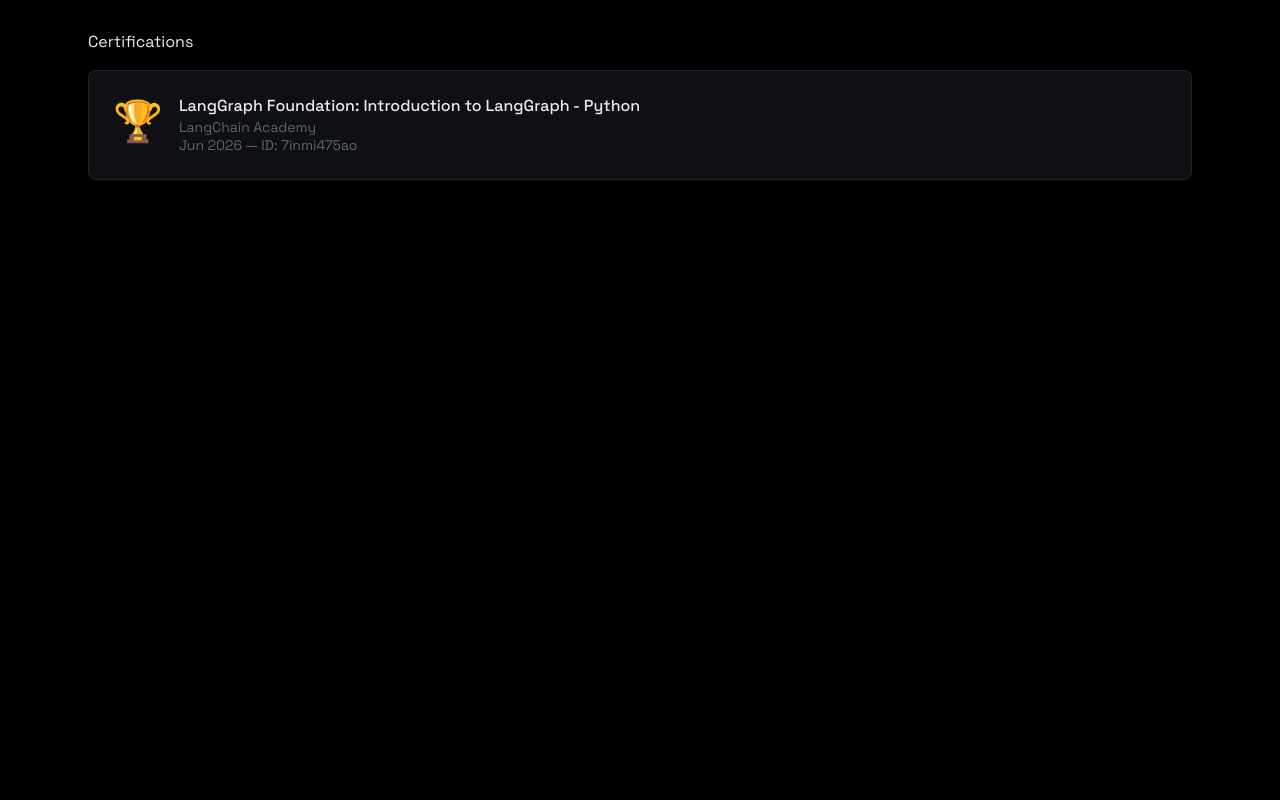
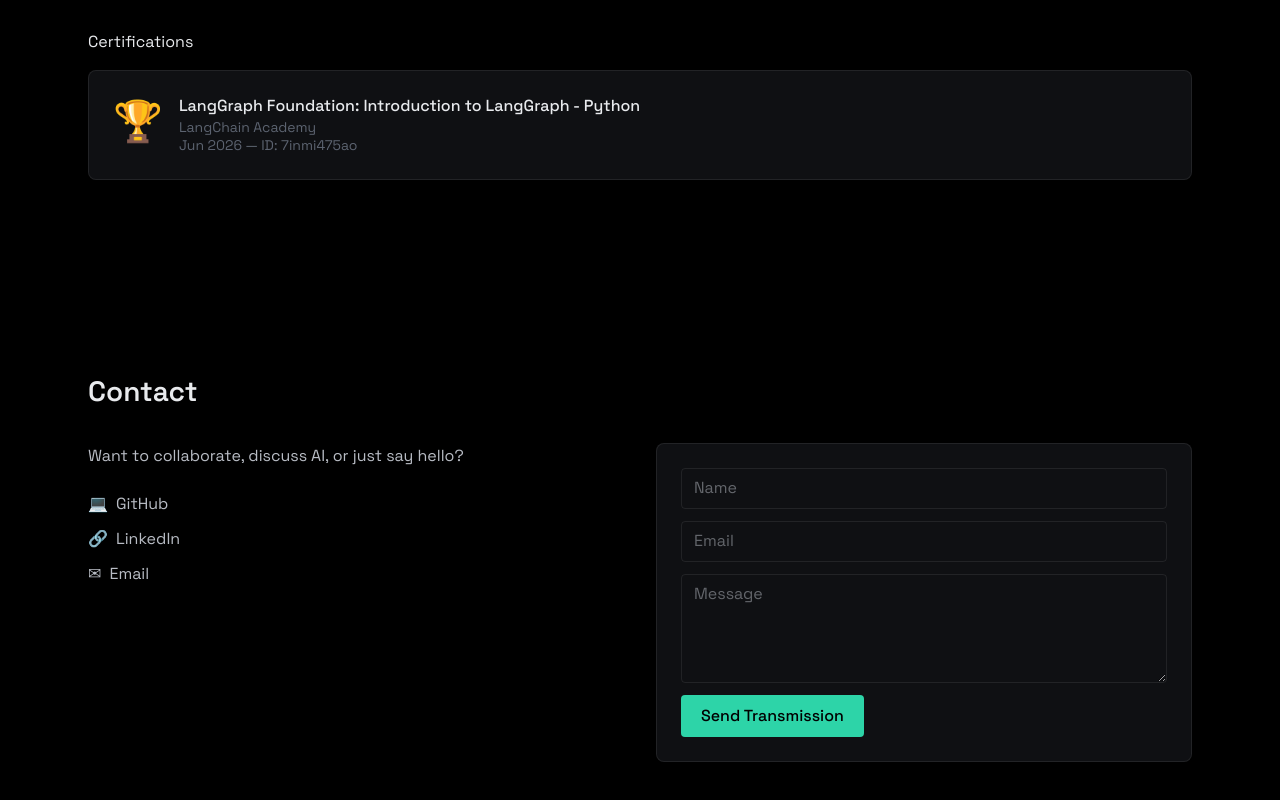
Before and after one commit to ar1vit0r/ar1vit0r-portfolio-next, a Next.js app: page / in a window 1280 px wide. Shown: the part 3153-3953 px from the top of the page. Before the commit the page ends 3429 px from the top, so only its background shows below. Built offline with nearby package versions, Linux system fonts and the light colour scheme.

Commit message:
feat: add Contact section with form

```diff
--- a/app/page.tsx
+++ b/app/page.tsx
@@ -3,6 +3,7 @@
 import { Skills } from "@/components/sections/Skills";
 import { Projects } from "@/components/sections/Projects";
 import { Education } from "@/components/sections/Education";
+import { Contact } from "@/components/sections/Contact";
 
 export default function Home() {
   return (
@@ -12,6 +13,7 @@
       <Skills />
       <Projects />
       <Education />
+      <Contact />
     </main>
   );
 }
--- /dev/null
+++ b/components/sections/Contact.tsx
@@ -0,0 +1,34 @@
+"use client";
+
+import { useTranslations } from "next-intl";
+import { SectionTitle } from "@/components/ui/SectionTitle";
+import { ContactForm } from "@/components/ui/ContactForm";
+
+const LINKS = [
+  { href: "https://github.com/ar1vit0r", icon: "💻", label: "GitHub" },
+  { href: "https://linkedin.com/in/ar1vit0r", icon: "🔗", label: "LinkedIn" },
+  { href: "mailto:avdslazzarotto@inf.ufpel.edu.br", icon: "✉", label: "Email" },
+];
+
+export function Contact() {
+  const t = useTranslations();
+  return (
+    <section id="contact" className="py-24 px-6 max-w-6xl mx-auto">
+      <SectionTitle>{t("contact.title")}</SectionTitle>
+      <div className="grid md:grid-cols-2 gap-8">
+        <div>
+          <p className="text-body mb-6">{t("contact.text")}</p>
+          <div className="flex flex-col gap-3">
+            {LINKS.map((link) => (
+              <a key={link.label} href={link.href} target="_blank" rel="noreferrer" className="flex items-center gap-2 text-sm">
+                <span>{link.icon}</span>
+                <span>{link.label}</span>
+              </a>
+            ))}
+          </div>
+        </div>
+        <ContactForm />
+      </div>
+    </section>
+  );
+}
--- /dev/null
+++ b/components/ui/ContactForm.tsx
@@ -0,0 +1,45 @@
+"use client";
+
+import { useState } from "react";
+import { useTranslations } from "next-intl";
+
+const ENDPOINT = "https://api.lazyforms.com/f/037f2e11-df0f-4d26-8cd0-57769cb9f9a7";
+
+export function ContactForm() {
+  const t = useTranslations();
+  const [status, setStatus] = useState<"idle" | "success" | "error">("idle");
+
+  async function handleSubmit(e: React.FormEvent<HTMLFormElement>) {
+    e.preventDefault();
+    setStatus("idle");
+    const form = e.currentTarget;
+    try {
+      const response = await fetch(ENDPOINT, {
+        method: "POST",
+        body: new FormData(form),
+        headers: { Accept: "application/json" },
+      });
+      if (response.ok) {
+        setStatus("success");
+        form.reset();
+      } else {
+        setStatus("error");
+      }
+    } catch {
+      setStatus("error");
+    }
+  }
+
+  return (
+    <form onSubmit={handleSubmit} aria-label="Contact form" className="bg-card border border-border rounded-lg p-6 flex flex-col gap-3">
+      <input type="text" name="name" placeholder="Name" required className="bg-transparent border border-border rounded px-3 py-2 text-sm" />
+      <input type="email" name="email" placeholder="Email" required className="bg-transparent border border-border rounded px-3 py-2 text-sm" />
+      <textarea name="message" placeholder="Message" rows={4} required className="bg-transparent border border-border rounded px-3 py-2 text-sm" />
+      {status === "success" && <div className="text-green text-xs">Transmission sent successfully!</div>}
+      {status === "error" && <div className="text-danger text-xs">Transmission failed. Try again.</div>}
+      <button type="submit" className="px-5 py-2 bg-cyan text-void rounded font-medium self-start">
+        {t("contact.send")}
+      </button>
+    </form>
+  );
+}
```
